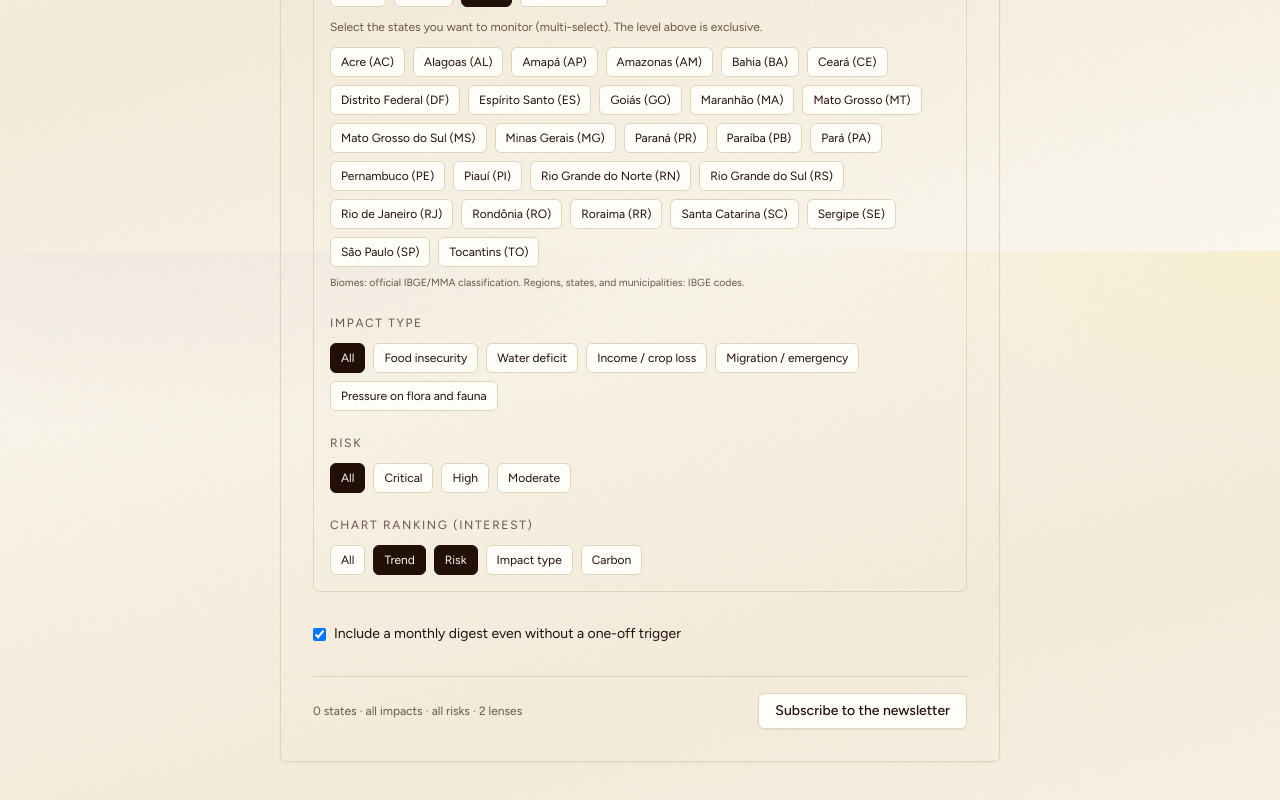
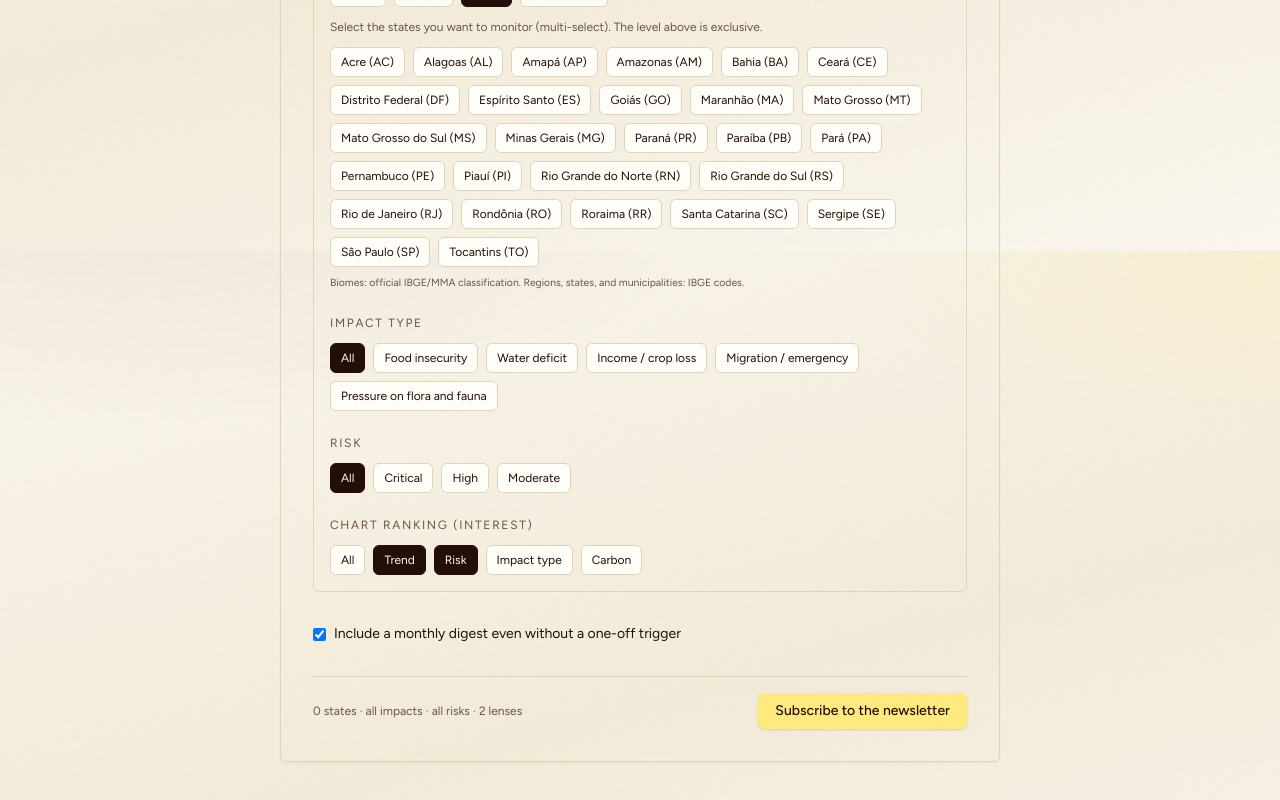
Before and after one commit to Alexsandra-m-silva/NASA-Space-Apps-2026, a Next.js app in the folder platform/: page /newsletter in a window 1280 px wide. Shown: the part 1349-2149 px from the top of the page. Built offline with nearby package versions, Linux system fonts and the light colour scheme.

Commit message:
Force Sol yellow CTA on preference-form submit

```diff
--- a/platform/src/components/auth/preference-form.tsx
+++ b/platform/src/components/auth/preference-form.tsx
@@ -402,7 +402,11 @@ export function PreferenceForm({
               {cancelLabel}
             </Button>
           )}
-          <Button type="submit" variant="outline">
+          <Button
+            type="submit"
+            variant="accent"
+            className="border-transparent bg-[#FFEA7F] text-[#220F08] shadow hover:bg-[#F5DE6E]"
+          >
             {submitLabel}
           </Button>
         </div>
```
